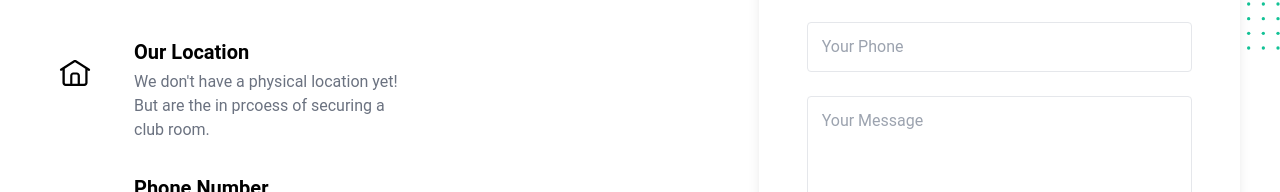
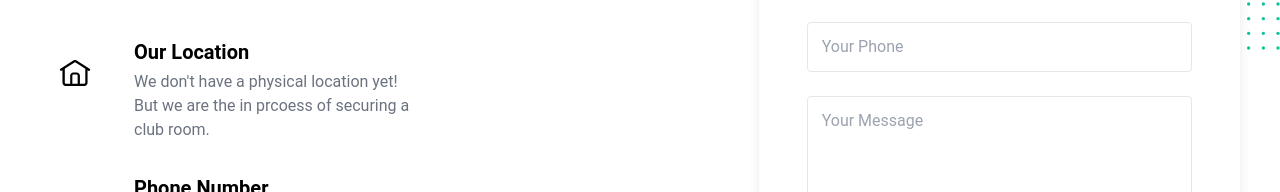
Before and after one commit to lucasdelvillar/ubc-golf, a React (Create React App) app: page / in a window 1280 px wide. Shown: the part 4254-4446 px from the top of the page. Built offline with nearby package versions, Linux system fonts and the light colour scheme.

Commit message:
Update text

```diff
--- a/src/components/ContactForm.js
+++ b/src/components/ContactForm.js
@@ -42,7 +42,7 @@ const ContactForm = () => {
                                             Our Location
                                         </h4>
                                         <p className="text-base text-gray-500 dark:text-dark-6">
-                                            We don't have a physical location yet! But are the in prcoess of securing a club room.
+                                            We don't have a physical location yet! But we are the in prcoess of securing a club room.
                                         </p>
                                     </div>
                                 </div>
```
